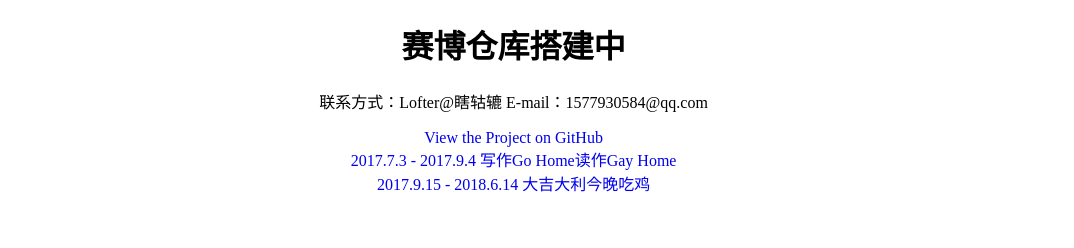
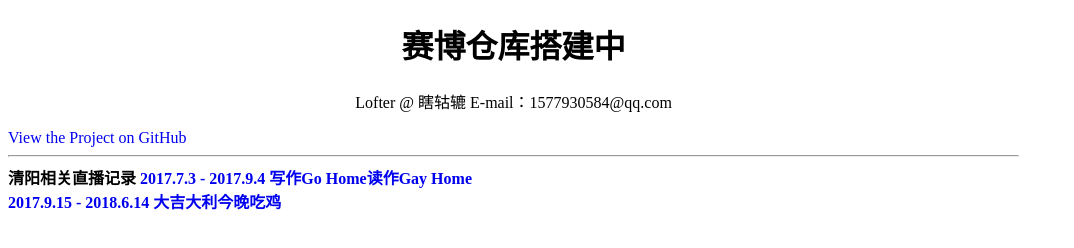
Before and after one commit to landonacloud/landonacloud.github.io-TporMmy, a plain HTML site: page index.html in a window 1280 px wide. Shown: the whole page, without its empty margins (0-1074 px from the left). Drawn offline with Linux system fonts and the light colour scheme.

Commit message:
Update index.html

```diff
--- a/index.html
+++ b/index.html
@@ -9,11 +9,16 @@
 </head>
 
 <body>
-<div style="text-align:center">
+<div>
+  <div style="width:10%"></div>
+
   <div style="width:80%">
     <h1 style="text-align:center">赛博仓库搭建中</h1>
-<p>联系方式：Lofter@瞎轱辘   E-mail：1577930584@qq.com</p>
-<a href="https://github.com/landonacloud/landonacloud.github.io-TporMmy/">View the Project on GitHub</a><br/>
+    <p style="text-align:center">Lofter @ 瞎轱辘    E-mail：1577930584@qq.com</p>
+    <a href="https://github.com/landonacloud/landonacloud.github.io-TporMmy/" style="text-align:center">View the Project on GitHub</a><br/>
+    <hr>
+
+    <b>清阳相关直播记录<b>
     <a href="Record/2017.7.3 - 2017.9.4.html">2017.7.3 - 2017.9.4 写作Go Home读作Gay Home</a><br/>
     <a href="Record/2017.9.15 - 2018.6.14.html">2017.9.15 - 2018.6.14 大吉大利今晚吃鸡</a><br/>
   </div>
```
Lines whose indentation alone changed are shown as unchanged.
